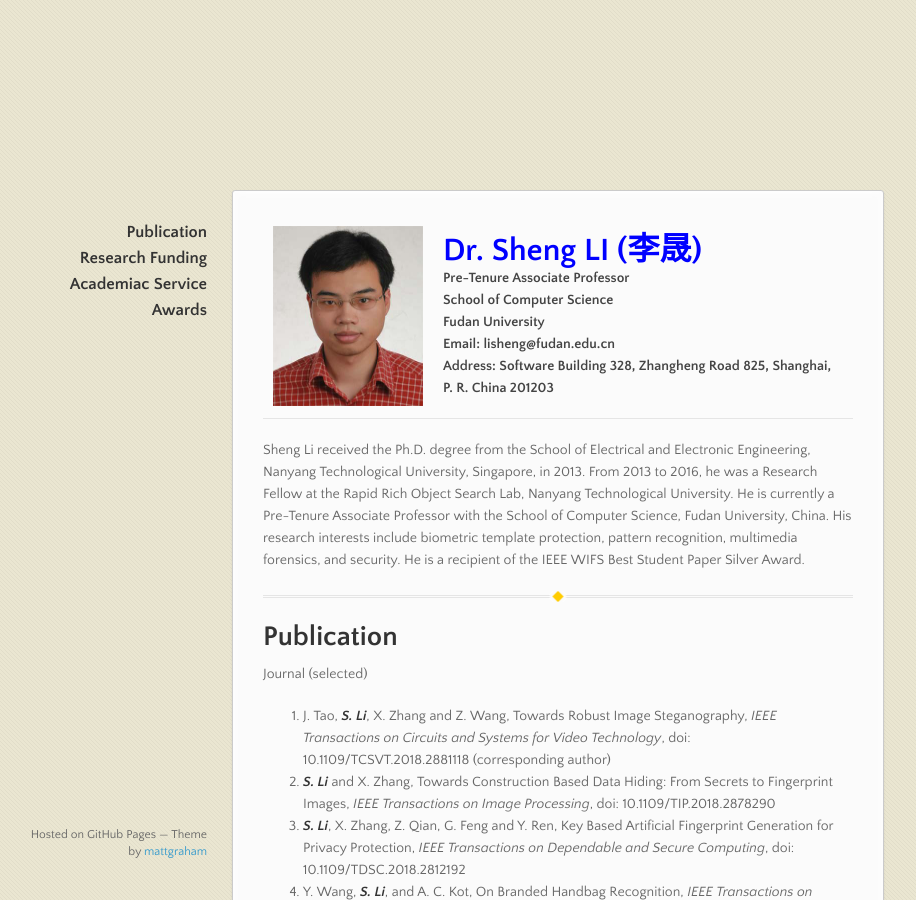
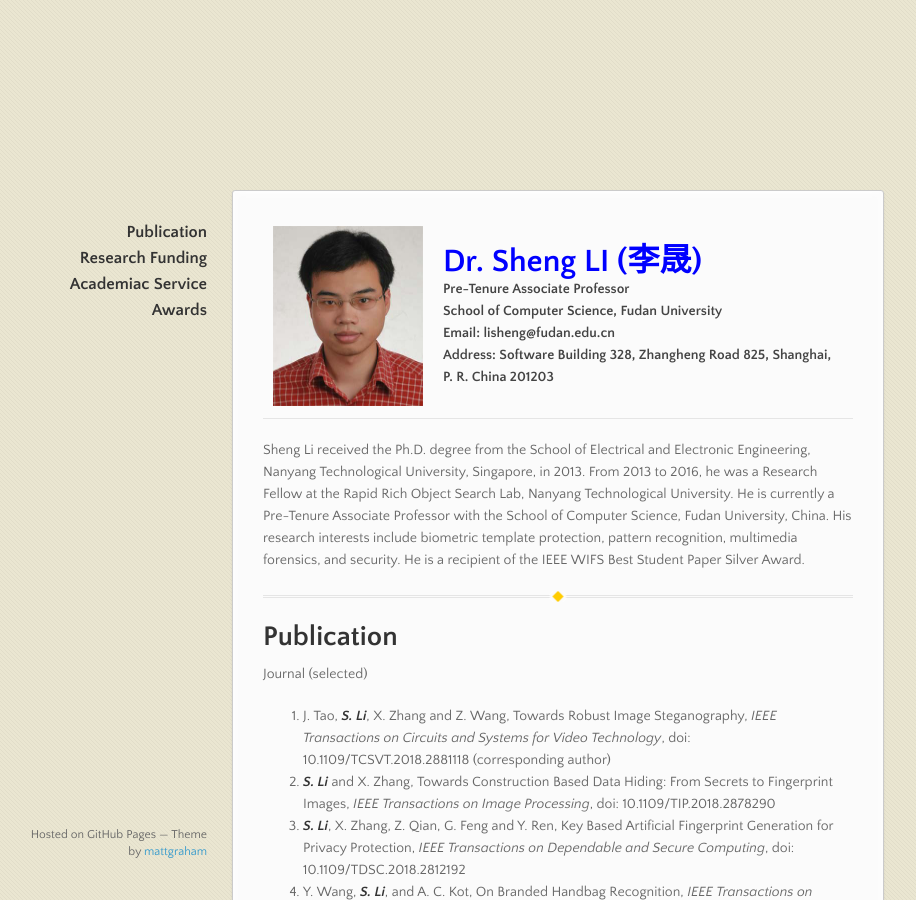
Before and after one commit to blazelisheng/blazelisheng.github.io, a Jekyll site: the page built from index.md, in a window 1280 px wide and 900 px high. Shown: the whole window, without its empty margins (83-999 px from the left). Built offline with Jekyll 4.4.1, drawn with Linux system fonts in a browser that asks for light colours.

Commit message:
Update index.md

```diff
--- a/index.md
+++ b/index.md
@@ -6,7 +6,7 @@
   <tr>
     <th width="150">
 <img src="/assets/images/Sheng_Li_Photo.png" width="150" height="180" /></th>
-  <th> <font size="6" color="Blue">  Dr. Sheng LI (李晟) </font><br/>Pre-Tenure Associate Professor<br/>School of Computer Science<br/>Fudan University<br/>Email:  lisheng@fudan.edu.cn  <br/> Address: Software Building 328, Zhangheng Road 825, Shanghai, P. R. China 201203</th>
+  <th> <font size="6" color="Blue">  Dr. Sheng LI (李晟) </font><br/>Pre-Tenure Associate Professor<br/>School of Computer Science, Fudan University<br/>Email:  lisheng@fudan.edu.cn  <br/> Address: Software Building 328, Zhangheng Road 825, Shanghai, P. R. China 201203</th>
   </tr>
 </table>
 
```
